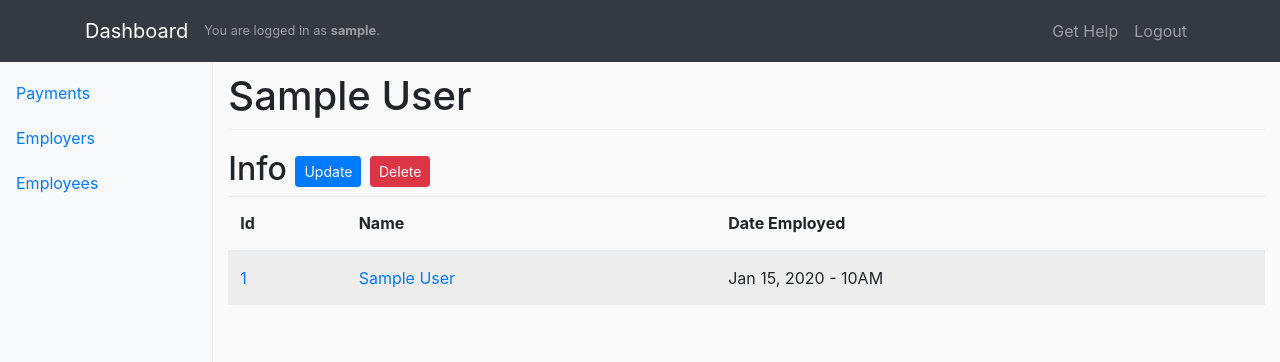
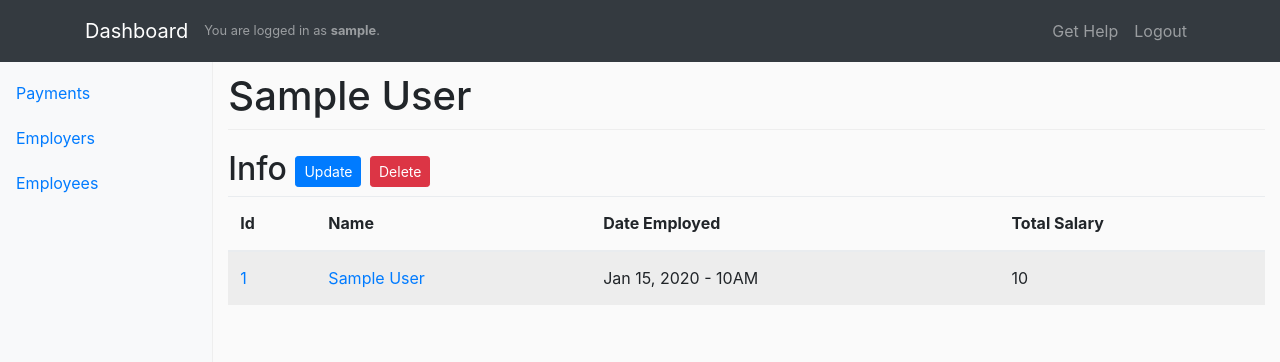
Before and after one commit to alchermd/client_payroll, a Flask app: page /dashboard/employees/1 in a window 1280 px wide. Shown: the top 362 px of the page. Run offline with Flask 2, Linux system fonts and the light colour scheme; the visitor is signed in with stand-in values (Sample User, id 1); tables that the repository leaves empty hold one stand-in row (values such as "Sample post"); some libraries are stand-ins or nearby versions.

Commit message:
Display total salary

```diff
--- a/app/templates/employee_permalink.html
+++ b/app/templates/employee_permalink.html
@@ -23,6 +23,7 @@
                             <th>Id</th>
                             <th>Name</th>
                             <th>Date Employed</th>
+                            <th>Total Salary</th>
                         </tr>
                     </thead>
                     <tbody>
@@ -30,6 +31,7 @@
                             <td><a href="{{ url_for('employee_permalink', employee_id=employee.id) }}">{{ employee.id }}</a></td>
                             <td><a href="{{ url_for('employee_permalink', employee_id=employee.id) }}">{{ employee.name }}</a></td>
                             <td>{{ employee.date_employed | time_format }}</td>
+                            <td>{{ employee.total_salary }}</td>
                         </tr>
                     </tbody>
                 </table>
```
